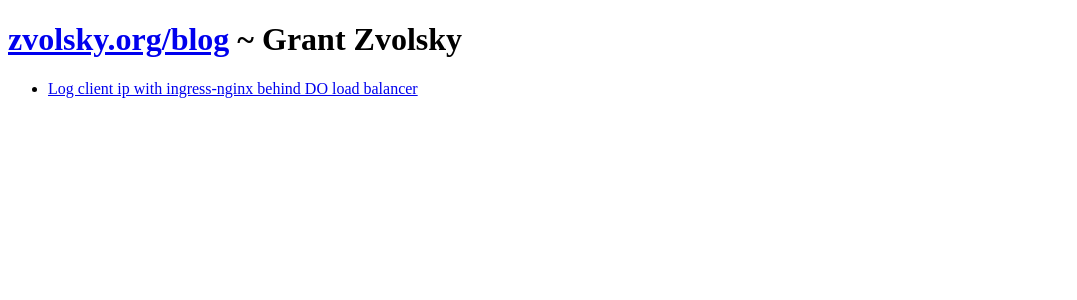
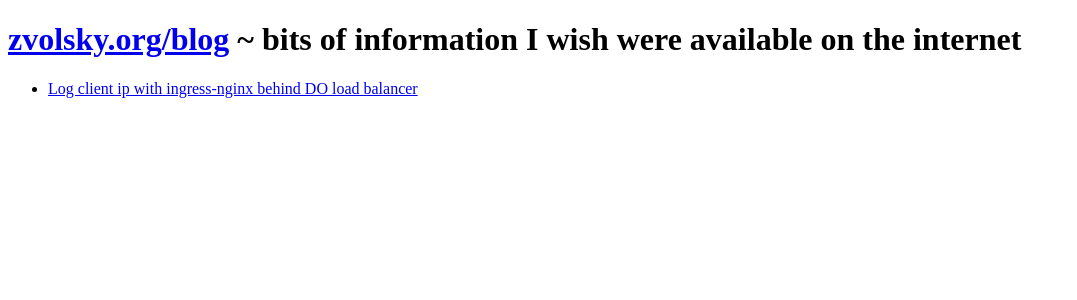
Before and after one commit to grantzvolsky/zorg-blog, a React (Create React App) app in the folder spa/: page /blog in a window 1280 px wide. Shown: the top 300 px of the page, without its empty margins (0-1077 px from the left). Built offline with nearby package versions, Linux system fonts and the light colour scheme.

Commit message:
rename blog

```diff
--- a/spa/src/index.tsx
+++ b/spa/src/index.tsx
@@ -3,7 +3,7 @@ import ReactDOM from 'react-dom'
 import { Link, Redirect, RouteComponentProps, Router } from "@reach/router"
 import { ArticleData, articleIndex, articles } from './articles/Articles'
 
-const header = <React.Fragment><h1><Link to='/blog'>zvolsky.org/blog</Link> ~ Grant Zvolsky</h1></React.Fragment>
+const header = <React.Fragment><h1><Link to='/blog'>zvolsky.org/blog</Link> ~ bits of information I wish were available on the internet</h1></React.Fragment>
 
 interface PageLayoutProps {}
 function AppFrame(props: React.PropsWithChildren<PageLayoutProps>) {
```
